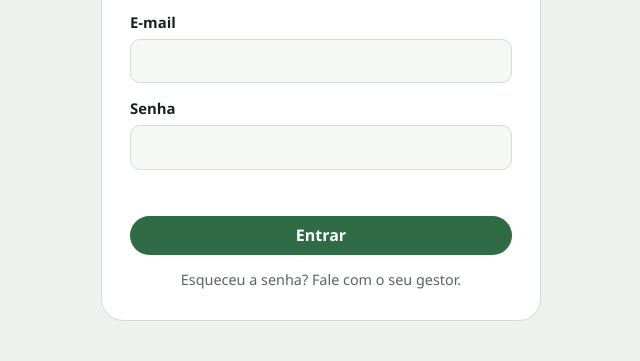
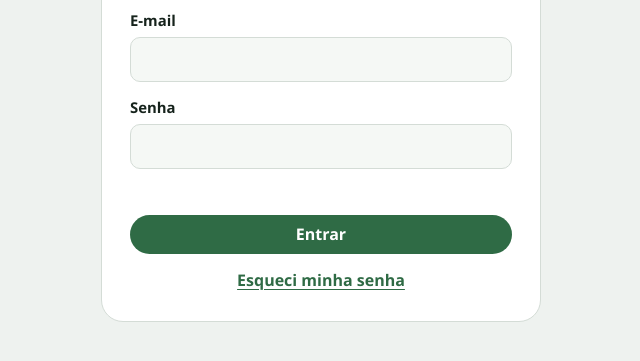
Before and after one commit to Comercial-LC/evolucao-time, a plain HTML site: page teste.html in a window 1280 px wide. Shown: the part 321-682 px from the top of the page, without its empty margins (319-959 px from the left). Drawn offline with nearby package versions, Linux system fonts and the light colour scheme.

Commit message:
Teste da versão 7.0

```diff
--- a/teste.html
+++ b/teste.html
@@ -1728,7 +1728,7 @@ const NOVIDADES = [
   "Conferência de carga horária, data e curso repetido antes de salvar o certificado, e campo de validade.",
   "Termo de uso de dados (LGPD) e botão para baixar os seus dados.",
 ];
-const RECUPERACAO_SENHA = false; // ligar depois que o SMTP estiver configurado no Supabase
+const RECUPERACAO_SENHA = true; // ligar depois que o SMTP estiver configurado no Supabase
 const TERMO_VERSAO = "2";
 const TERMO = [
   "Este portal é usado pela LC Sistemas para acompanhar o desenvolvimento profissional do time comercial.",
```
